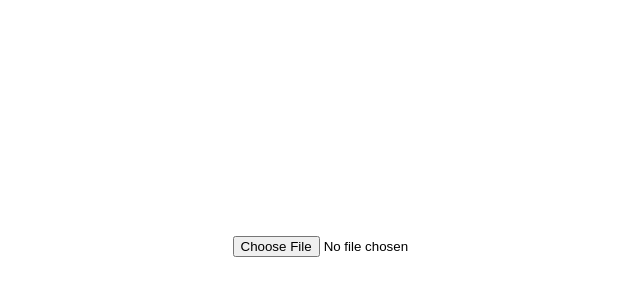
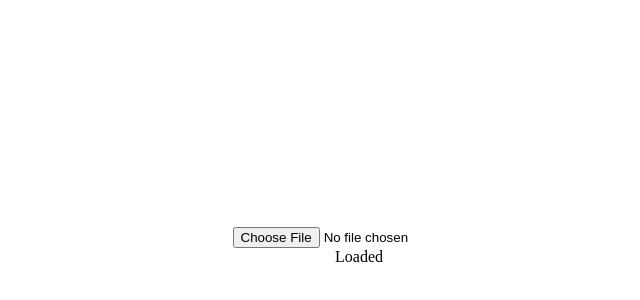
Before and after one commit to Hyegyeong310/similar_figures, a website: page index.html in a window 1280 px wide. Shown: the part 154-454 px from the top of the page, without its empty margins (281-921 px from the left). Drawn offline with Linux system fonts and the light colour scheme.

Commit message:
[Modify] add span tag for face count

```diff
--- a/index.html
+++ b/index.html
@@ -29,5 +29,6 @@
   </head>
   <body>
     <input type="file" id="jsImageUpload" />
+    <span>Loaded <span id="jsFaceLength"></span></span>
   </body>
 </html>
```
